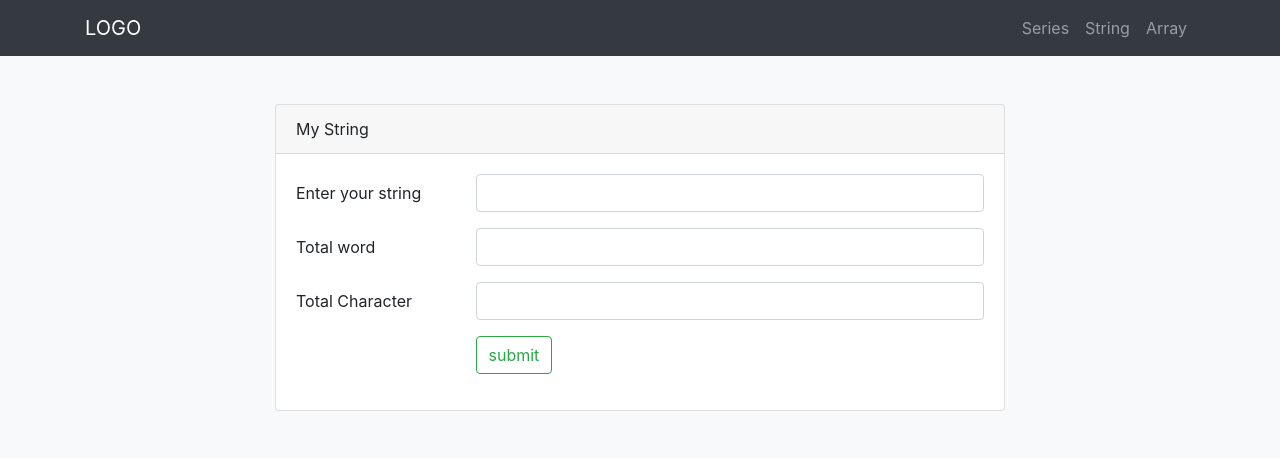
After one commit to tisumon/batch_3_day-13, a PHP site: page /pages/string.php in a window 1280 px wide. The commit adds this page. Shown: the top 458 px of the page. Run offline with PHP 8.4, Linux system fonts and the light colour scheme.

Commit message:
class practice

```diff
--- /dev/null
+++ b/pages/string.php
@@ -0,0 +1,72 @@
+<!doctype html>
+<html lang="en">
+<head>
+    <meta charset="UTF-8">
+    <meta name="viewport" content="width=device-width, user-scalable=no, initial-scale=1.0, maximum-scale=1.0, minimum-scale=1.0">
+    <meta http-equiv="X-UA-Compatible" content="ie=edge">
+    <title>Document</title>
+    <link rel="stylesheet" href="../assets/css/bootstrap.css"/>
+    <link rel="stylesheet" href="../assets/css/all.css"/>
+    <link rel="stylesheet" href="../assets/css/style.css"/>
+</head>
+<body>
+<nav class="navbar navbar-expand-sm navbar-dark bg-dark">
+    <div class="container">
+        <a href="" class="navbar-brand">LOGO</a>
+        <ul class="navbar-nav">
+            <li><a href="" class="nav-link">Series</a></li>
+            <li><a href="" class="nav-link">String</a></li>
+            <li><a href="" class="nav-link">Array</a></li>
+        </ul>
+    </div>
+</nav>
+
+<section class="py-5 bg-light">
+    <div class="container">
+        <div class="row">
+            <div class="col-md-8 mx-auto">
+                <div class="card">
+                    <div class="card-header">My String</div>
+                    <div class="card-body">
+                        <form action="action.php" method="POST">
+                            <div class="form-group row">
+                                <label class="col-md-3 col-form-label">Enter your string</label>
+                                <div class="col-md-9">
+                                    <input type="number" class="form-control" name="given_string"/>
+                                </div>
+                            </div>
+                            <div class="form-group row">
+                                <label class="col-md-3 col-form-label">Total word</label>
+                                <div class="col-md-9">
+                                    <input type="number" class="form-control" name="ending_number"/>
+                                </div>
+                            </div>
+                            <div class="form-group row">
+                                <label class="col-md-3 col-form-label">Total Character</label>
+                                <div class="col-md-9">
+                                    <input type="number" class="form-control"/>
+                                </div>
+                            </div>
+                            <div class="form-group row">
+                                <label class="col-md-3 col-form-label"></label>
+                                <div class="col-md-9">
+                                    <input type="submit" class="btn btn-outline-success" name="btn" value="submit"/>
+                                </div>
+                            </div>
+                        </form>
+                    </div>
+                </div>
+            </div>
+        </div>
+    </div>
+</section>
+
+
+
+
+
+
+<script src="../assets/js/jquery-3.6.0.js"></script>
+<script src="../assets/js/bootstrap.js"></script>
+</body>
+</html>
```
Also changed, not shown: app/classes/Series.php (+45 -1 lines), app/classes/StringWordCount.php (added, +22 -0 lines), pages/index.php (+7 -0 lines).
